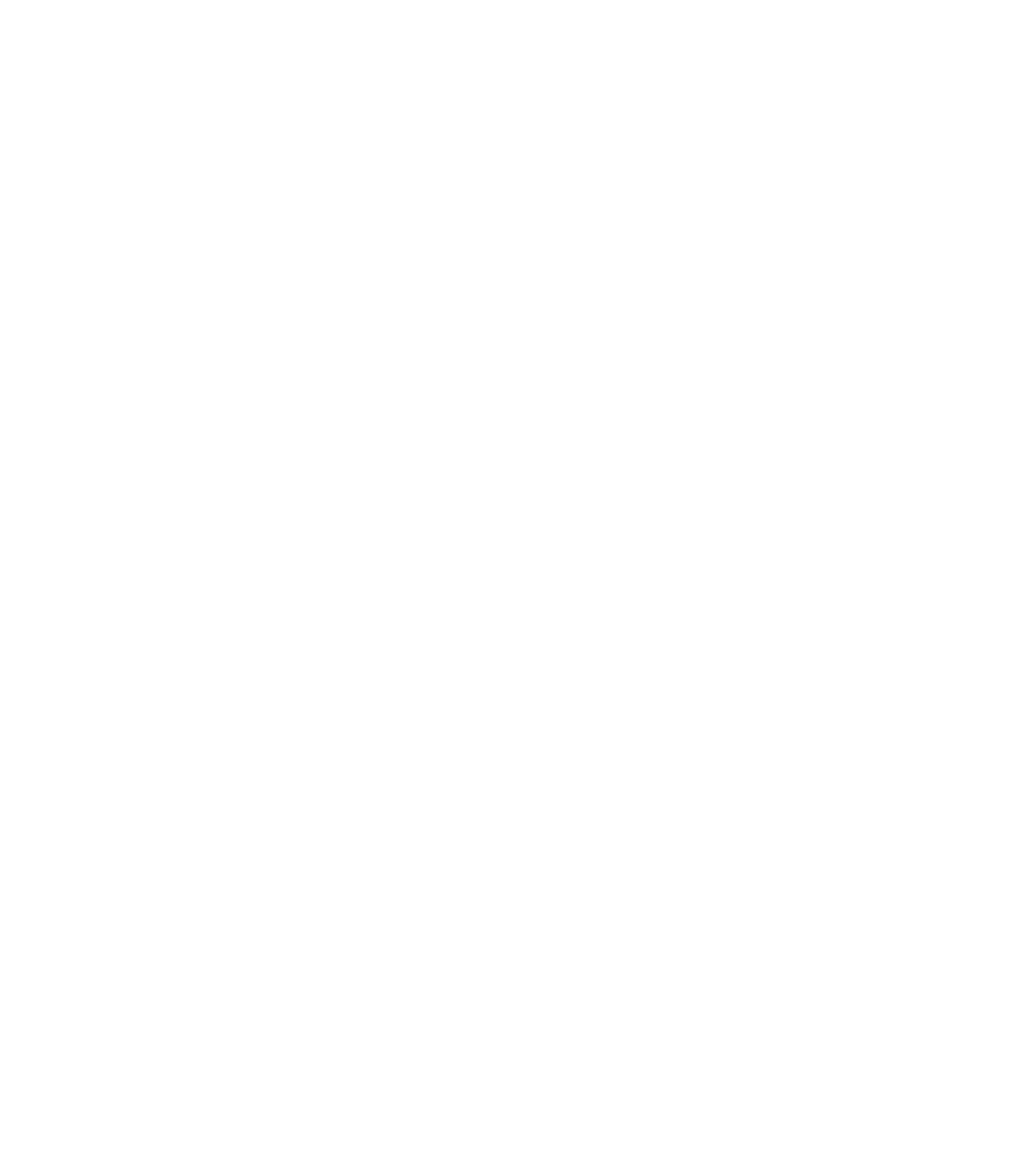
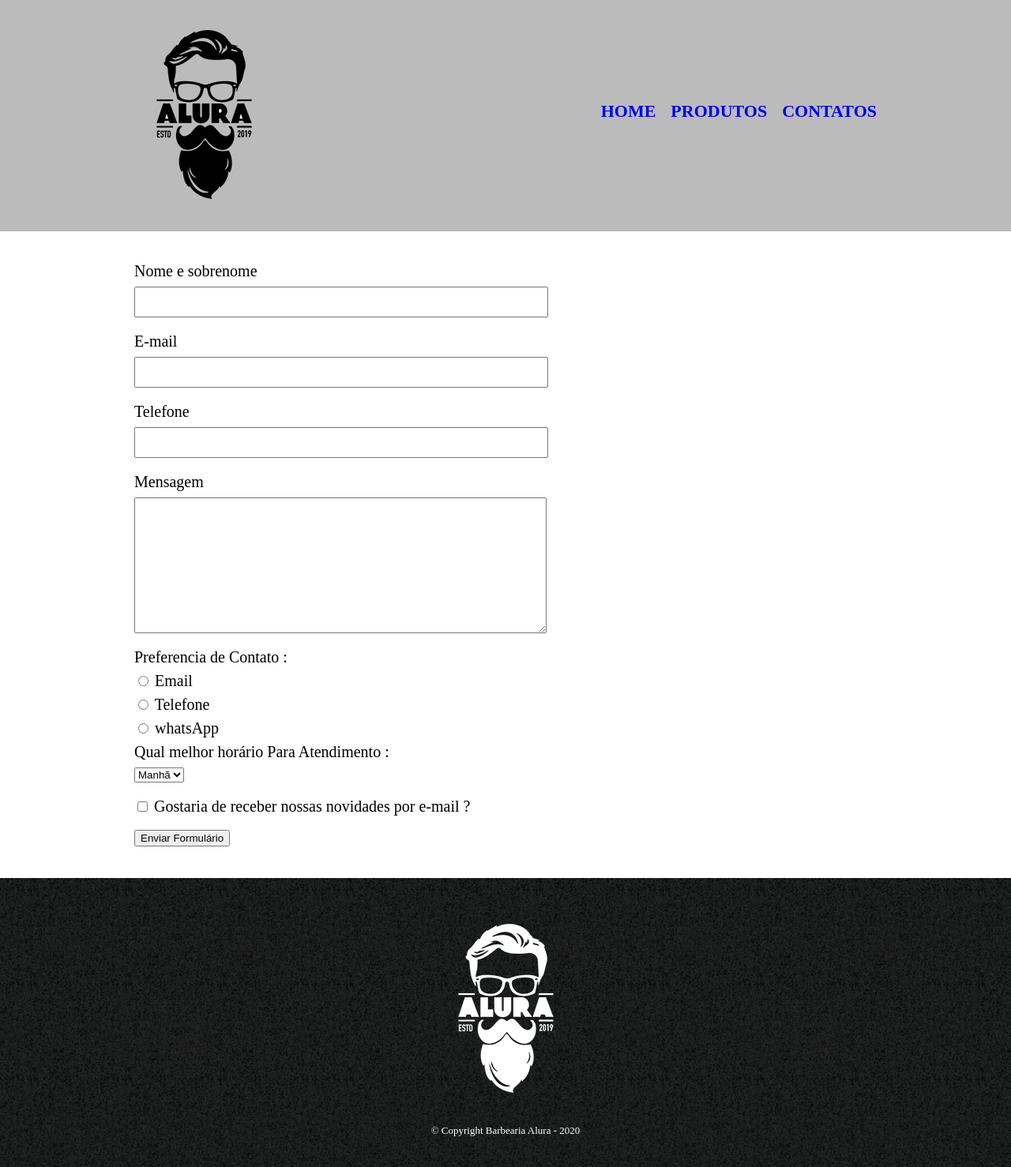
Before and after one commit to prch1/HTML5CSS3, a plain HTML site: page contato.html in a window 1280 px wide. Shown: the whole page at 79% size. Before the commit the page ends 800 px from the top, so only its background shows below. Drawn offline with Linux system fonts and the light colour scheme.

Commit message:
Parte 3 aula 3

```diff
--- a/contato.html
+++ b/contato.html
@@ -0,0 +1,86 @@
+<!DOCTYPE html>
+<html lang="pt-br">
+	<head>
+		<meta charset="UTF-8">
+        <title>Contato - Barbearia</title>
+        <link rel="stylesheet" href="css/reset.css">
+        <link rel="stylesheet" href="css/style.css">
+    </head>
+<body>
+
+    <header>
+        <div class="caixa">
+            <h1><img src="img/logo.png"></h1>
+
+            <nav>
+                    <ul>
+                        <li><a href="index.html">Home</a></li>
+                        <li><a href="produtos.html">Produtos</a></li>
+                        <li><a href="contato.html">Contatos</a></li>
+                    </ul>
+                </nav>
+        </div>
+    </header>
+
+    <main>
+        <form>
+
+          <label for="nomesobrenome">Nome e sobrenome</label>
+          <input type="text" id="nomesobrenome" class="input-padrao">
+
+          <label for="email">E-mail</label>
+          <input type="text" id="email" class="input-padrao">
+
+          <label for="telefone">Telefone</label>
+          <input type="text" id="telefone" class="input-padrao">
+
+          <label for="mensagem">Mensagem</label>
+          <textarea cols ="70" rows="10" id="mensagem" class="input-padrao"></textarea>
+
+        <div>
+           <p>Preferencia de Contato : </p>
+              <label for="radio-email">
+                <input type="radio" name="contato" value ="email" id="radio-email">
+                Email
+              </label>
+
+              <label for="radio-telefone">
+                <input type="radio" name="contato" value ="telefone" id="radio-telefone">
+                Telefone
+             </label>
+
+             <label for="radio-whatsapp">
+                <input type="radio" name="contato" value ="whatsapp" id="radio-whatsapp">
+                whatsApp
+             </label>
+        </div>
+
+        <div>
+            <p>Qual melhor horário Para Atendimento :</p>
+            <select>
+                <option>Manhã</option>
+                <option>Tarde</option>
+                <option>Noite</option>
+            </select>
+        </div>
+
+        <label class="checkbox">
+            <input type="checkbox">
+             Gostaria de receber nossas novidades por e-mail ?
+        </label>
+
+        <input type="submit" value="Enviar Formulário">
+
+        </form>
+    </main>
+
+
+
+    <footer>
+        <img src="img/logo-branco.png">
+        <p class="copyright">&copy; Copyright Barbearia Alura - 2020</p>
+    </footer>
+
+
+    </body>
+</html>
--- /dev/null
+++ b/css/style-home.css
@@ -0,0 +1,59 @@
+
+body {
+	background: #CCCCCC
+}
+
+
+#banner {
+	width: 100%;
+}
+
+h1{
+	text-align: center;
+}
+
+p {
+	text-align: center;
+}
+
+#missao {
+	font-size: 20px;
+}
+
+em strong {
+	color: #FF0000;
+}
+
+.principal{
+	background-color:  #CCCCCC;
+	padding: 30px;
+}
+
+.benefícios{
+	background-color: #FFFFFF;
+	 padding: 20px;
+}
+
+.itens{
+	font-style: italic;
+
+}
+
+.imagembeneficios{
+	width: 50%;
+}
+
+ul{
+	display: inline-block;
+	vertical-align: top;
+	width: 20%;
+	margin-right: 15%;
+}
+
+.titulo-centralizado{
+	text-align: center;
+}
+
+.titulo-principal{
+	padding-left: 20px;
+}
--- a/css/style.css
+++ b/css/style.css
@@ -1,59 +1,117 @@
 
-body {
-	background: #CCCCCC
+header {
+    background: #BBBBBB;
+    padding: 20px 0;
+}
+
+.caixa {
+    position: relative;
+    width: 940px;
+    margin: 0 auto;
 }
 
 
-#banner {
-	width: 100%;
+nav {
+    position: absolute;
+    top: 110px;
+    right: 0;
 }
 
-h1{
-	text-align: center;
+nav li {
+    display: inline;
+    margin : 0 0 0 15px;
 }
 
-p {
-	text-align: center;
+nav a {
+    text-transform: uppercase;
+    columns: #000000;
+    font-weight: bold;
+    font-size: 22px;
+    text-decoration: none;
 }
 
-#missao {
-	font-size: 20px;
+nav a:hover{
+    color: #C78C19;
+    text-decoration: underline;
 }
 
-em strong {
-	color: #FF0000;
+.produtos{
+    width: 940px;
+    margin: 0 auto;
+    padding : 50 px 0;
 }
 
-.principal{
-	background-color:  #CCCCCC;
-	padding: 30px;
+.produtos li {
+    display: inline-block;
+    text-align: center;
+    width: 30%;
+    vertical-align: top;
+    margin: 0 1.5%;
+    padding: 30px 20px;
+    box-sizing: border-box;
+    border: 2px solid #000000;
+    border-radius: 50px;
 }
 
-.benefícios{
-	background-color: #FFFFFF;
-	 padding: 20px;
+.produtos li:hover{
+    border-color: #C78C19;
 }
 
-.itens{
-	font-style: italic;
-
+.produtos li:hover h2{
+    font-size : 34px;
 }
 
-.imagembeneficios{
-	width: 50%;
+.produtos h2{
+    font-size: 30px;
+    font-weight: bold;
 }
 
-ul{
-	display: inline-block;
-	vertical-align: top;
-	width: 20%;
-	margin-right: 15%;
+.produtos-descricao{
+    font-size: 18px;
 }
 
-.titulo-centralizado{
-	text-align: center;
+.produto-preco{
+    font-size: 22px;
+    font-weight: bold;
+    margin-top: 10px;
 }
 
-.titulo-principal{
-	padding-left: 20px;
+footer{
+    text-align: center;
+    background: url("../img/bg.jpg");
+    padding: 40px 0;
 }
+
+.copyright{
+color: #ffffff;
+font-size: 13px;
+margin: 20px 0 0;
+}
+
+
+main {
+    width: 940px;
+    margin: 0 auto;
+}
+
+form {
+    margin: 40px 0;
+}
+
+form label, form p {
+    display:block;
+    font-size: 20px;
+    margin: 0 0 10px;
+}
+
+.input-padrao {
+    display: block;
+    margin: 0 0 20px;
+    padding: 10px 25px;
+    width: 50%;
+}
+
+.checkbox
+{
+    margin: 20px 0;
+}
```
Also changed, not shown: css/produtos.css (deleted, +0 -89 lines), index.html (+1 -1 lines), produtos.html (+1 -1 lines).
